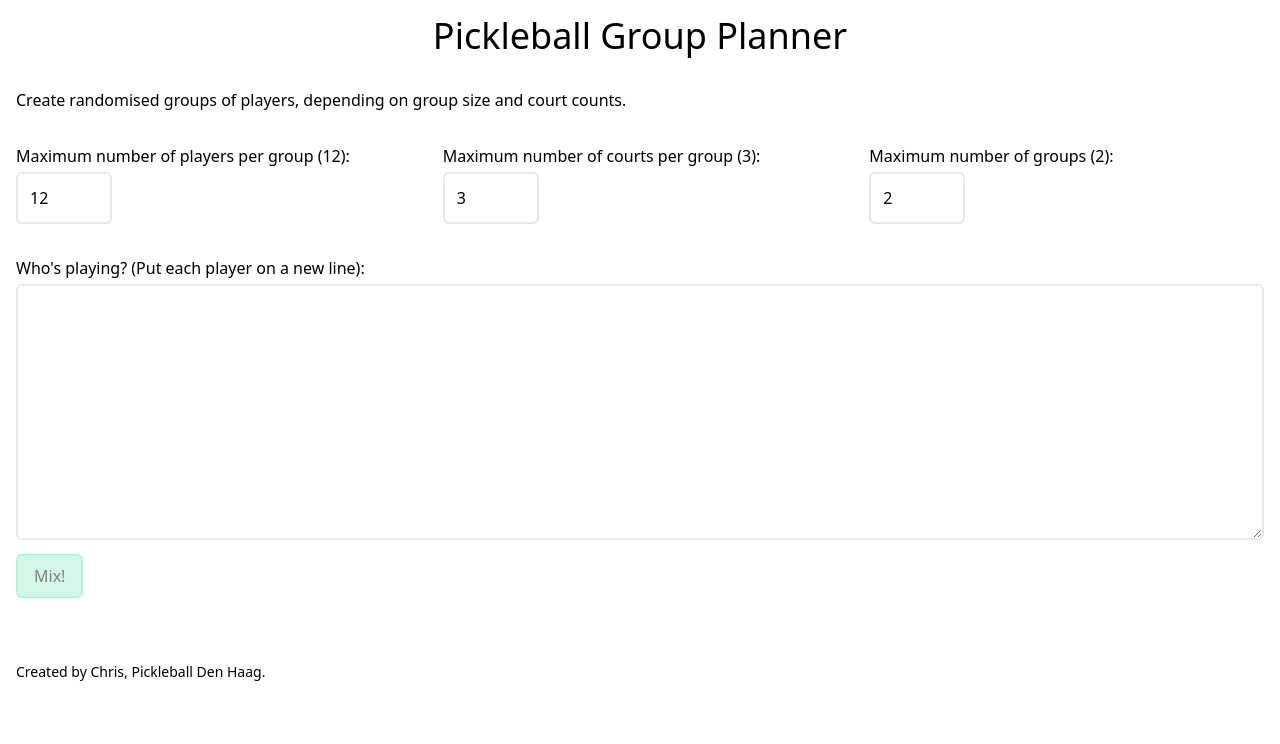
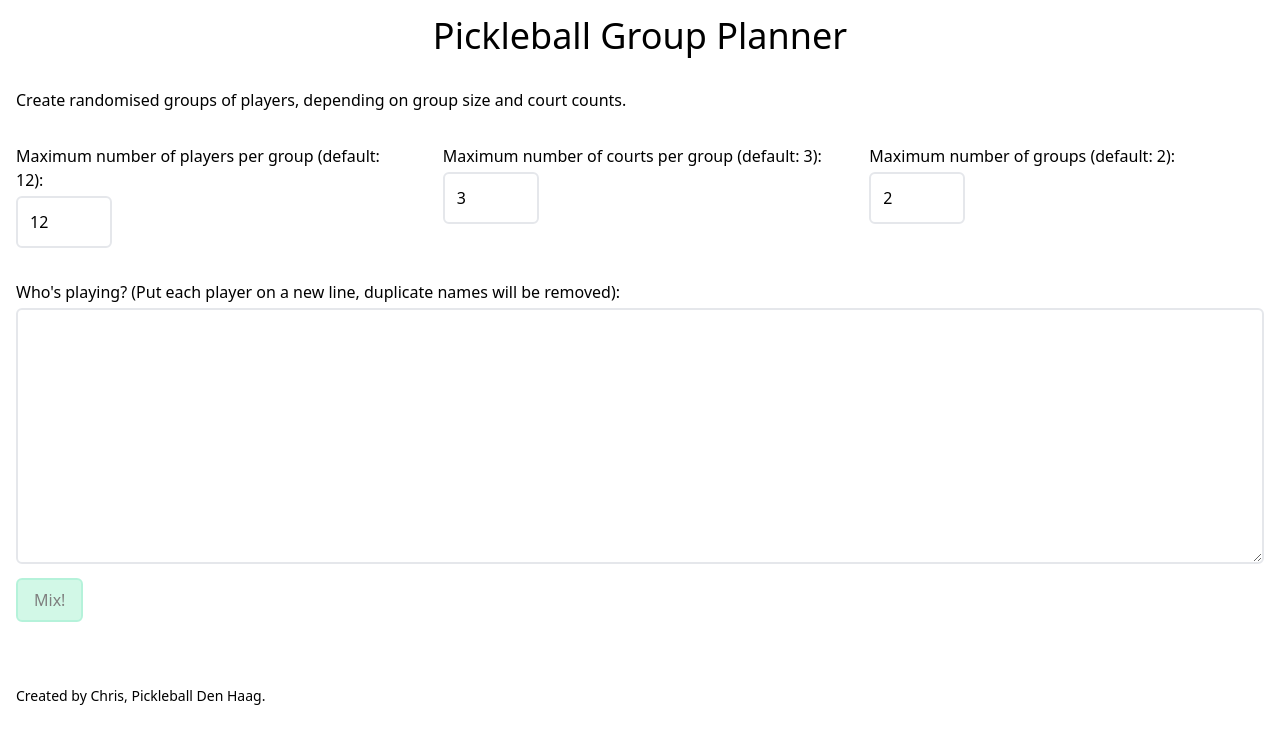
Before and after one commit to csleary/pickleball-group-planner, a React (Create React App) app: page / in a window 1280 px wide. Shown: the top 744 px of the page. Built offline with nearby package versions, Linux system fonts and the light colour scheme.

Commit message:
Add number min for config, remove duplicates, tidy copy for single court groups.

```diff
--- a/src/App.js
+++ b/src/App.js
@@ -4,11 +4,12 @@ import { useCallback, useEffect, useState } from "react";
 const MAX_GROUP_SIZE = 12;
 const COURTS_PER_GROUP = 3;
 const MAX_NUM_GROUPS = 2;
+const defaultConfig = { maxGroupSize: MAX_GROUP_SIZE, courtsPerGroup: COURTS_PER_GROUP, maxNumGroups: MAX_NUM_GROUPS };
 
 const configs = [
-    ["Maximum number of players per group (12):", "maxGroupSize"],
-    ["Maximum number of courts per group (3):", "courtsPerGroup"],
-    ["Maximum number of groups (2):", "maxNumGroups"],
+    ["Maximum number of players per group (default: 12):", "maxGroupSize"],
+    ["Maximum number of courts per group (default: 3):", "courtsPerGroup"],
+    ["Maximum number of groups (default: 2):", "maxNumGroups"],
 ].map(([label, name]) => ({
     label,
     name,
@@ -30,8 +31,6 @@ const shuffleArray = array => {
     return shuffled;
 };
 
-const defaultConfig = { maxGroupSize: MAX_GROUP_SIZE, courtsPerGroup: COURTS_PER_GROUP, maxNumGroups: MAX_NUM_GROUPS };
-
 function App() {
     const [text, setText] = useState("");
     const [config, setConfig] = useState(defaultConfig);
@@ -48,13 +47,13 @@ function App() {
             .filter(Boolean)
             .map(player => player.trim());
 
-        const shuffled = shuffleArray(players);
+        const shuffled = [...new Set(shuffleArray(players))];
         const numPlayers = shuffled.length;
         const numGroups = Math.min(Math.floor(numPlayers / maxGroupSize), maxNumGroups);
         const groupSize = numPlayers / numGroups;
         const groupSizeRounded = Math.min(Math.ceil(groupSize / 4) * 4, maxGroupSize);
 
-        const groups = shuffled.flatMap((player, index, players) =>
+        const groups = shuffled.flatMap((_, index, players) =>
             index % groupSizeRounded ? [] : [players.slice(index, index + groupSizeRounded)]
         );
 
@@ -95,6 +94,7 @@ function App() {
                             className={classNames}
                             id={name}
                             name={name}
+                            min={1}
                             onChange={handleConfigChange}
                             type="number"
                             value={config[name]}
@@ -103,7 +103,7 @@ function App() {
                 ))}
             </div>
             <label className="block text-left mb-1" htmlFor="players">
-                Who's playing? (Put each player on a new line):
+                Who's playing? (Put each player on a new line, duplicate names will be removed):
             </label>
             <textarea
                 className="border-2 rounded-md flex-grow h-64 p-3 mb-2 w-full"
@@ -129,11 +129,16 @@ function App() {
                     return (
                         <div className="text-left mb-4" key={index}>
                             <h3 className="mb-3 text-xl">
-                                Group {index + 1} ({groupNumPlayers} players, courts {courtsFrom}-{courtsTo}):
+                                Group {index + 1} ({groupNumPlayers} players,{" "}
+                                {courtsTo > courtsFrom
+                                    ? `courts ${courtsFrom}-
+                                ${courtsTo}`
+                                    : `court ${courtsFrom}`}
+                                ):
                             </h3>
                             <ul>
                                 {group.sort().map((playerName, index) => (
-                                    <li key={playerName + "-" + index}>
+                                    <li key={playerName}>
                                         {`${index + 1}`.padStart(2, "0")}. {playerName}
                                     </li>
                                 ))}
```
